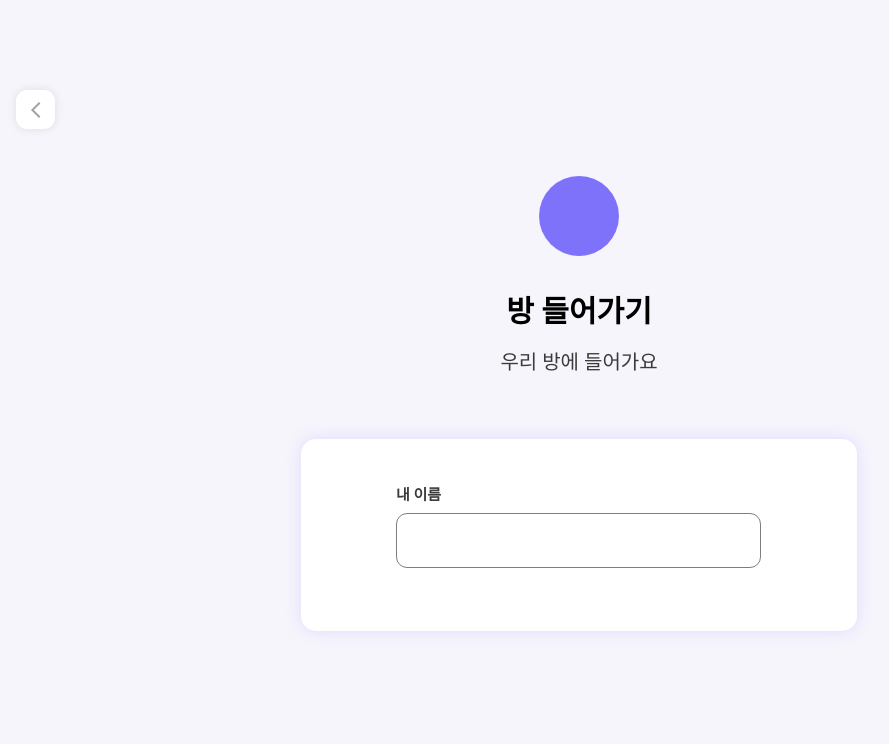
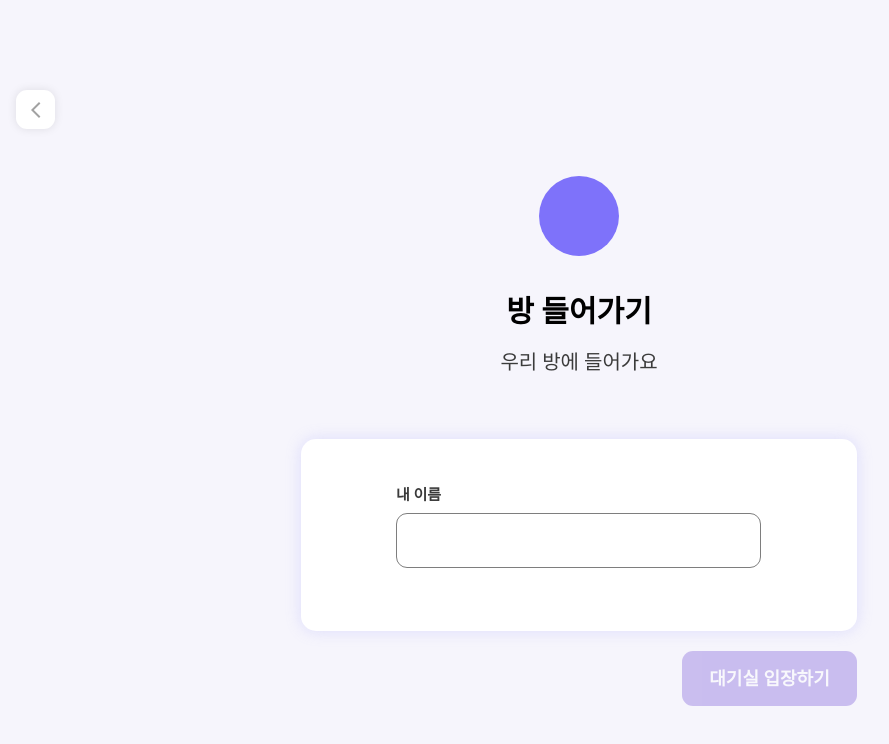
Before and after one commit to LikeLionHGU/Yesod_Kimchijjim_Front, a React (Create React App) app: page /room/join in a window 1280 px wide. Shown: the top 744 px of the page, without its empty margins (61-950 px from the left). Built offline with nearby package versions, Linux system fonts and the light colour scheme.

Commit message:
init: RoomJoinPage 완성

```diff
--- a/src/pages/RoomJoinPage/RoomJoinPage.js
+++ b/src/pages/RoomJoinPage/RoomJoinPage.js
@@ -9,10 +9,6 @@ import TitleIcon from "../../assets/Ellipse 5.svg";
 
 const RoomJoinPage = () => {
     const navigate = useNavigate();
-
-    const handleGoBack = () => {
-        navigate(-1);
-    };
 
     const [userName, setUserName] = useState("");
     const [isUserNameError, setIsUserNameError] = useState(false);
@@ -39,6 +35,12 @@ const RoomJoinPage = () => {
         !isUserNameError && userName.length >= 2;
 
 
+    const handleWait = () => {
+        if(!isActive) return;
+
+
+    }
+
     return(
         <PageContainer>
             <GoBackPage/>
@@ -64,11 +66,15 @@ const RoomJoinPage = () => {
                 </FormGroup>
             </Card>
 
-
-
+            <CreateButtonWrapper>
+                <CreateButton
+                    $isActive={isActive}
+                    disabled={!isActive}
+                    onClick={handleWait}>대기실 입장하기</CreateButton>
+            </CreateButtonWrapper>
         </PageContainer>
-    )
-}
+    );
+};
 
 export default RoomJoinPage;
 
@@ -157,3 +163,44 @@ const ErrorMessage = styled.span`
     font-weight: 500;
     line-height: normal;
 `;
+
+const CreateButtonWrapper = styled.div`
+    display: flex;
+    width: 100%;
+    max-width: 556px;
+    justify-content: flex-end;
+    margin-top: 20px;
+
+    @media(max-width: 950px){
+        width: 90%;
+    }
+`;
+
+const CreateButton = styled.button`
+    display: flex;
+    width: 175px;
+    height: 55px;
+    padding: 12px 62px;
+    justify-content: center;
+    align-items: center;
+    gap: 10px;
+
+    border-radius: 11px;
+    opacity: ${props => (props.$isActive ? 1: 0.3)};
+    background: ${Colors.mainPurple};
+    border: none;
+
+    color: ${Colors.white};
+    font-family: "Noto Sans KR";
+    font-size: 18px;
+    font-style: normal;
+    font-weight: 700;
+    line-height: 30px;
+    white-space: nowrap;
+
+    cursor: ${props => (props.$isActive ? 'pointer' : 'default')};
+
+    &:hover:not(:disabled){
+        opacity: 0.7;
+    }
+`;
```
